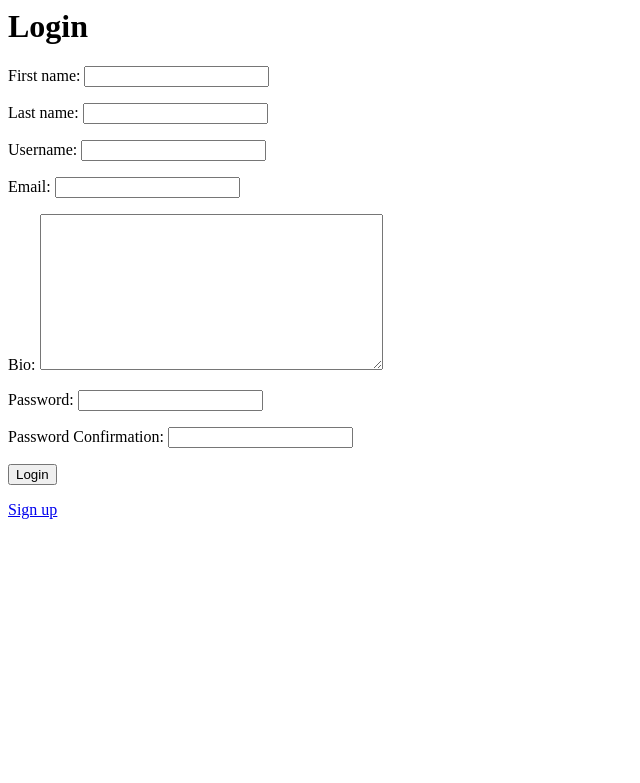
After one commit to Bhavik-Gilbert/Empire-Penguin, a Django app: template microblogs/templates/login.html in a window 1280 px wide. The commit adds this page. Shown: the top 783 px of the page, without its empty margins (0-640 px from the left). Run offline with Django 4.2, Linux system fonts and the light colour scheme; the template is opened without the code that fills it: values that come from a table or form of the project are taken from there, others are empty.

Commit message:
Prepare code for user story 02
- Add test_login_form.py
- Add url to login page
- Add login view
- Add login template

```diff
--- a/clucker/urls.py
+++ b/clucker/urls.py
@@ -22,5 +22,6 @@ urlpatterns = [
     path('admin/', admin.site.urls),
     path('', views.home, name='home'),
     path('signup/', views.signup, name='signup'),
-    path('feed/', views.feed, name='feed')
+    path('login/', views.feed, name='feed'),
+    path('login/', views.login, name='login')
 ]
--- a/microblogs/templates/home.html
+++ b/microblogs/templates/home.html
@@ -8,7 +8,7 @@
     <p>The place for free range coversation</p>
 
     <p><a href='{% url 'signup' %}'>Sign up</a></p>
-    <p><a href=#>Login</a></p>
+    <p><a href='{% url 'login' %}'>Login</a></p>
 
 </body>
 
--- /dev/null
+++ b/microblogs/templates/login.html
@@ -0,0 +1,19 @@
+<html>
+<head>
+    <title>Clucker</title>
+</head>
+
+<body>
+    <h1>Login</h1>
+
+    <form action="{% url 'login' %}" method="post">
+        {% csrf_token %}
+           {{ form.as_p }}
+        <input type="submit" value="Login">
+    </form>
+
+    <p><a href='{% url 'signup' %}'>Sign up</a></p>
+
+</body>
+
+</html>
--- a/microblogs/templates/signup.html
+++ b/microblogs/templates/signup.html
@@ -10,9 +10,9 @@
         {% csrf_token %}
            {{ form.as_p }}
         <input type="submit" value="Sign up">
-    </form
+    </form>
 
-    <p><a href=#>Login</a></p>
+    <p><a href='{% url 'login' %}'>Login</a></p>
 
 </body>
 
--- a/microblogs/views.py
+++ b/microblogs/views.py
@@ -19,5 +19,8 @@ def signup(request):
 
     return render(request, 'signup.html', {'form': form})
 
+def login(request):
+    return render(request, 'login.html')
+
 def feed(request):
     return render(request, 'feed.html')
```
Also changed, not shown: microblogs/tests/test_login_form.py (added, +7 -0 lines).
